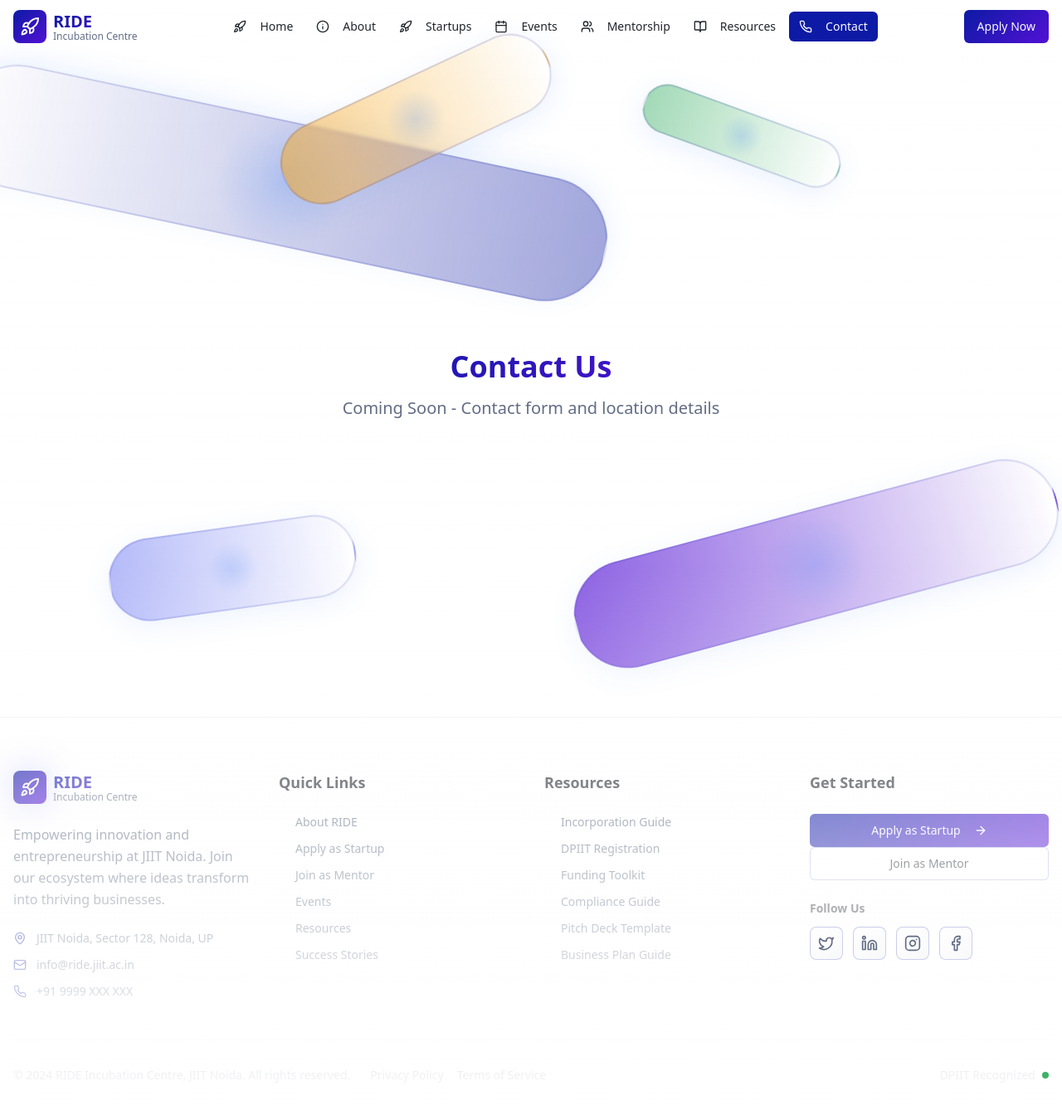
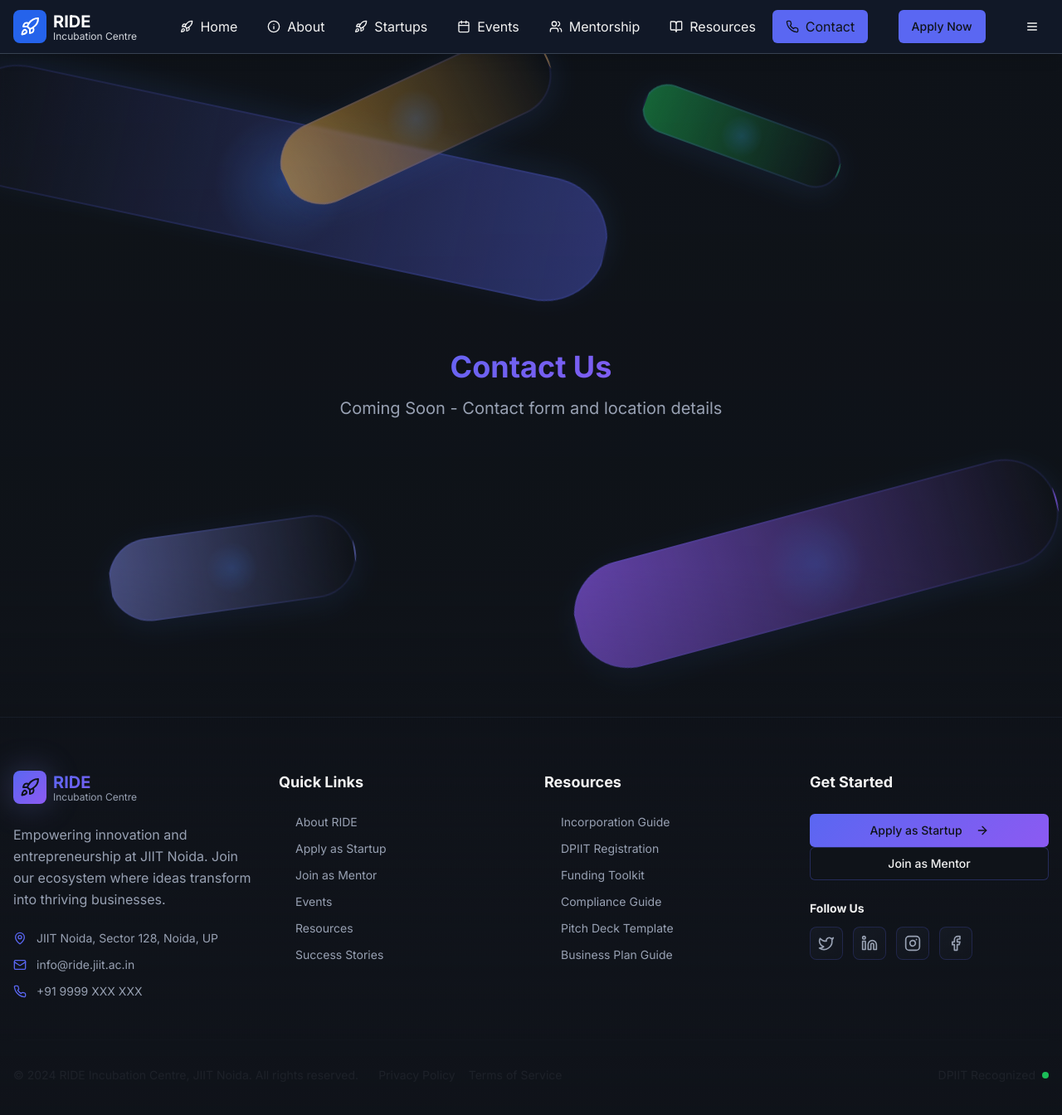
Before and after one commit to sharmashu/ride-college-website, a React (Vite) app: page /contact in a window 1280 px wide. Shown: the top 1344 px of the page at 83% size. Built offline with nearby package versions, Linux system fonts and the light colour scheme.

Commit message:
Theme and footer text overlay

```diff
--- a/src/App.tsx
+++ b/src/App.tsx
@@ -3,6 +3,7 @@ import { Toaster as Sonner } from "@/components/ui/sonner";
 import { TooltipProvider } from "@/components/ui/tooltip";
 import { QueryClient, QueryClientProvider } from "@tanstack/react-query";
 import { BrowserRouter, Routes, Route } from "react-router-dom";
+import { useEffect } from "react";
 import Index from "./pages/Index";
 import About from "./pages/About";
 import Startups from "./pages/Startups";
@@ -17,7 +18,13 @@ import NotFound from "./pages/NotFound";
 
 const queryClient = new QueryClient();
 
-const App = () => (
+const App = () => {
+  useEffect(() => {
+    // Apply dark mode globally
+    document.documentElement.classList.add('dark');
+  }, []);
+
+  return (
     <QueryClientProvider client={queryClient}>
       <TooltipProvider>
         <Toaster />
@@ -41,5 +48,6 @@ const App = () => (
       </TooltipProvider>
     </QueryClientProvider>
   );
+};
 
 export default App;
--- a/src/components/layout/Footer.tsx
+++ b/src/components/layout/Footer.tsx
@@ -50,7 +50,7 @@ const Footer = () => {
             whileInView={{ opacity: 1, y: 0 }}
             transition={{ duration: 0.6 }}
             viewport={{ once: true }}
-            className="space-y-6"
+            className="space-y-6 relative z-10"
           >
             <Link to="/" className="flex items-center space-x-2 group">
               <motion.div
@@ -97,7 +97,7 @@ const Footer = () => {
             whileInView={{ opacity: 1, y: 0 }}
             transition={{ duration: 0.6, delay: 0.1 }}
             viewport={{ once: true }}
-            className="space-y-6"
+            className="space-y-6 relative z-10"
           >
             <h3 className="text-lg font-semibold text-foreground">Quick Links</h3>
             <ul className="space-y-3">
@@ -125,7 +125,7 @@ const Footer = () => {
             whileInView={{ opacity: 1, y: 0 }}
             transition={{ duration: 0.6, delay: 0.2 }}
             viewport={{ once: true }}
-            className="space-y-6"
+            className="space-y-6 relative z-10"
           >
             <h3 className="text-lg font-semibold text-foreground">Resources</h3>
             <ul className="space-y-3">
@@ -153,7 +153,7 @@ const Footer = () => {
             whileInView={{ opacity: 1, y: 0 }}
             transition={{ duration: 0.6, delay: 0.3 }}
             viewport={{ once: true }}
-            className="space-y-6"
+            className="space-y-6 relative z-10"
           >
             <h3 className="text-lg font-semibold text-foreground">Get Started</h3>
 
--- a/src/components/layout/Header.tsx
+++ b/src/components/layout/Header.tsx
@@ -28,57 +28,46 @@ const Header = () => {
   ];
 
   return (
-    <motion.header
-      initial={{ y: -100, opacity: 0 }}
-      animate={{ y: 0, opacity: 1 }}
-      transition={{ duration: 0.6, ease: "easeOut" }}
-      className={`fixed top-0 left-0 right-0 z-50 transition-all duration-300 ${
-        isScrolled
-          ? "bg-background/90 backdrop-blur-lg border-b border-border shadow-elegant"
-          : "bg-transparent"
-      }`}
-    >
+    <header className="fixed top-0 left-0 right-0 z-[9999] bg-gray-900 border-b border-gray-700 shadow-lg">
       <div className="container mx-auto px-4">
         <div className="flex items-center justify-between h-16">
           {/* Logo */}
           <Link to="/" className="flex items-center space-x-2">
-            <div className="w-10 h-10 bg-gradient-primary rounded-lg flex items-center justify-center">
-              <Rocket className="w-6 h-6 text-primary-foreground" />
+            <div className="w-10 h-10 bg-blue-600 rounded-lg flex items-center justify-center">
+              <Rocket className="w-6 h-6 text-white" />
             </div>
             <div className="flex flex-col">
-              <span className="text-xl font-bold bg-gradient-primary bg-clip-text text-transparent">
+              <span className="text-xl font-bold text-white">
                 RIDE
               </span>
-              <span className="text-xs text-muted-foreground -mt-1">
+              <span className="text-xs text-gray-300 -mt-1">
                 Incubation Centre
               </span>
             </div>
           </Link>
 
           {/* Desktop Navigation */}
-          <nav className="hidden md:flex items-center space-x-1">
+          <nav className="flex items-center space-x-1">
             {navItems.map((item) => {
               const Icon = item.icon;
               const isActive = location.pathname === item.path;
               return (
-                <Link key={item.name} to={item.path}>
-                  <Button
-                    variant={isActive ? "default" : "ghost"}
-                    size="sm"
-                    className="relative"
-                  >
-                    <Icon className="w-4 h-4 mr-2" />
-                    {item.name}
-                  </Button>
+                <Link
+                  key={item.name}
+                  to={item.path}
+                  className={`flex items-center px-4 py-2 rounded-md transition-colors duration-200 ${isActive ? 'bg-primary text-primary-foreground' : 'text-foreground hover:bg-muted'}`}
+                >
+                  <Icon className="w-4 h-4 mr-2" />
+                  {item.name}
                 </Link>
               );
             })}
           </nav>
 
           {/* CTA Button */}
-          <div className="hidden md:flex items-center space-x-3">
+          <div className="flex items-center space-x-3">
             <Link to="/apply">
-              <Button className="bg-gradient-primary">
+              <Button className="bg-primary text-primary-foreground hover:bg-primary/90">
                 Apply Now
               </Button>
             </Link>
@@ -88,7 +77,7 @@ const Header = () => {
           <Button
             variant="ghost"
             size="sm"
-            className="md:hidden"
+            className="block text-foreground hover:bg-muted"
             onClick={() => setIsOpen(!isOpen)}
           >
             <AnimatePresence mode="wait">
@@ -113,7 +102,7 @@ const Header = () => {
               animate={{ opacity: 1, height: "auto" }}
               exit={{ opacity: 0, height: 0 }}
               transition={{ duration: 0.3, ease: "easeInOut" }}
-              className="md:hidden py-4 border-t border-border/50 bg-background/95 backdrop-blur-lg"
+              className="block py-4 border-t border-border/50 bg-background/95 backdrop-blur-lg"
             >
               <div className="flex flex-col space-y-2">
                 {navItems.map((item, index) => {
@@ -131,8 +120,8 @@ const Header = () => {
                         onClick={() => setIsOpen(false)}
                         className={`flex items-center space-x-3 px-4 py-3 rounded-lg transition-all duration-300 ${
                           isActive
-                            ? "bg-primary/10 text-primary"
-                            : "text-foreground hover:bg-muted"
+                            ? "bg-blue-600/10 text-blue-400"
+                            : "text-white hover:bg-gray-700"
                         }`}
                       >
                         <Icon className="w-5 h-5" />
@@ -148,7 +137,7 @@ const Header = () => {
                   className="pt-4"
                 >
                   <Link to="/apply" onClick={() => setIsOpen(false)}>
-                    <Button className="w-full bg-gradient-primary">
+                    <Button className="w-full bg-blue-600 text-white hover:bg-blue-700">
                       Apply Now
                     </Button>
                   </Link>
@@ -158,7 +147,7 @@ const Header = () => {
           )}
         </AnimatePresence>
       </div>
-    </motion.header>
+    </header>
   );
 };
 
--- a/src/components/layout/Layout.tsx
+++ b/src/components/layout/Layout.tsx
@@ -9,10 +9,10 @@ interface LayoutProps {
 
 const Layout = ({ children }: LayoutProps) => {
   return (
-    <div className="min-h-screen bg-background relative">
+    <div className="min-h-screen bg-background relative flex flex-col">
       <PageBackground />
       <Header />
-      <main className="pt-16 relative z-10">
+      <main className="pt-16 relative z-10 flex-1">
         {children}
       </main>
       <Footer />
--- a/src/components/ui/PageBackground.tsx
+++ b/src/components/ui/PageBackground.tsx
@@ -126,7 +126,7 @@ const PageBackground = () => {
       </div>
 
       {/* Background Overlay */}
-      <div className="absolute inset-0 bg-gradient-to-b from-transparent via-background/10 to-background pointer-events-none" />
+      <div className="absolute inset-0 bg-gradient-to-b from-transparent via-background/10 to-background pointer-events-none z-0" />
     </>
   );
 };
--- a/src/index.css
+++ b/src/index.css
@@ -1,3 +1,4 @@
+@import url('https://fonts.googleapis.com/css2?family=Inter:wght@400;500;700&display=swap');
 @tailwind base;
 @tailwind components;
 @tailwind utilities;
@@ -7,7 +8,7 @@
 @layer base {
   :root {
     /* Core brand colors - Innovation & Tech inspired */
-    --background: 0 0% 100%;
+    --background: 220 20% 96%; /* Slightly darker gray for better contrast */
     --foreground: 220 15% 15%;
 
     --card: 0 0% 100%;
@@ -26,7 +27,7 @@
     --secondary-foreground: 260 85% 45%;
 
     /* Muted - Sophisticated Gray */
-    --muted: 220 15% 96%;
+    --muted: 220 15% 94%; /* Slightly darker for better contrast */
     --muted-foreground: 220 15% 45%;
 
     /* Accent - Vibrant Purple for CTAs */
@@ -44,7 +45,7 @@
     --destructive: 0 84% 60%;
     --destructive-foreground: 0 0% 98%;
 
-    --border: 220 15% 90%;
+    --border: 220 15% 85%; /* Darker border for better visibility */
     --input: 220 15% 94%;
     --ring: 235 85% 35%;
 
@@ -54,10 +55,10 @@
     --gradient-hero: linear-gradient(135deg, hsl(235 85% 95% / 0.9), hsl(260 85% 98% / 0.8));
     --gradient-card: linear-gradient(145deg, hsl(0 0% 100% / 0.8), hsl(220 15% 96% / 0.6));
 
-    /* Shadows with brand colors */
-    --shadow-elegant: 0 10px 30px -10px hsl(var(--primary) / 0.3);
+    /* Shadows with brand colors - Enhanced for better visibility */
+    --shadow-elegant: 0 10px 30px -10px hsl(var(--primary) / 0.4); /* Increased opacity */
     --shadow-glow: 0 0 40px hsl(var(--primary-glow) / 0.4);
-    --shadow-card: 0 4px 20px -4px hsl(var(--primary) / 0.1);
+    --shadow-card: 0 4px 20px -4px hsl(var(--primary) / 0.15); /* Slightly increased */
 
     /* Animation variables */
     --transition-smooth: all 0.3s cubic-bezier(0.4, 0, 0.2, 1);
@@ -146,6 +147,7 @@
   }
 
   body {
+    font-family: 'Inter', system-ui, sans-serif;
     @apply bg-background text-foreground;
   }
 }
--- a/tailwind.config.ts
+++ b/tailwind.config.ts
@@ -18,6 +18,9 @@ export default {
 			}
 		},
 		extend: {
+			fontFamily: {
+				sans: ['Inter', 'system-ui', 'sans-serif'],
+			},
 			colors: {
 				border: 'hsl(var(--border))',
 				input: 'hsl(var(--input))',
```
Also changed, not shown: 1 other file (tests, documents, lock files or other folders). Lines whose indentation alone changed are shown as unchanged.
